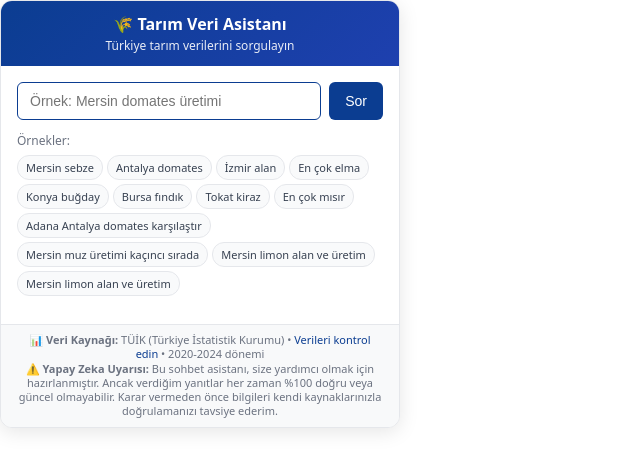
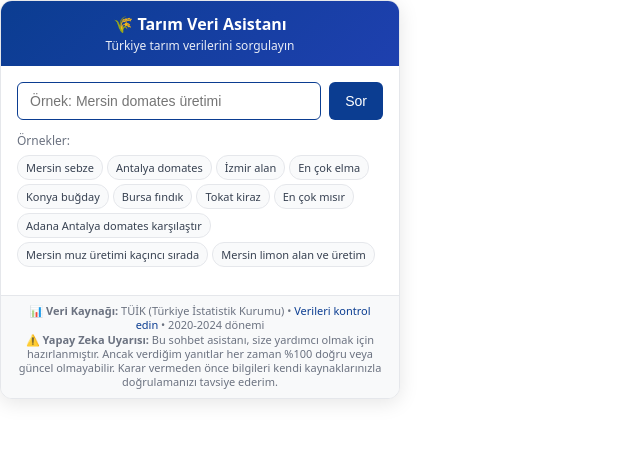
Before and after one commit to gunosari/tarimprojesi, a website: page public/index.html in a window 1280 px wide. Shown: the whole page, without its empty margins (0-640 px from the left). Drawn offline with Linux system fonts and the light colour scheme.

Commit message:
Update index.html

```diff
--- a/public/index.html
+++ b/public/index.html
@@ -237,7 +237,6 @@
                     <span class="example-chip" onclick="askExample('Adana Antalya domates karşılaştır')">Adana Antalya domates karşılaştır</span>
                     <span class="example-chip" onclick="askExample('Mersin muz üretimi kaçıncı sırada')">Mersin muz üretimi kaçıncı sırada</span>
                     <span class="example-chip" onclick="askExample('Mersin limon ve alan üretim')">Mersin limon alan ve üretim</span>
-                    <span class="example-chip" onclick="askExample('Mersin limon ve alan üretim')">Mersin limon alan ve üretim</span>
                 </div>
             </div>
 
```
